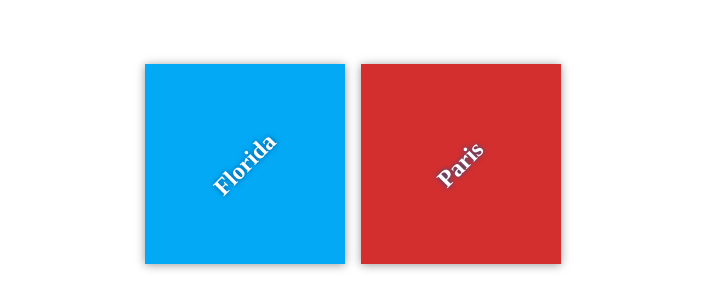
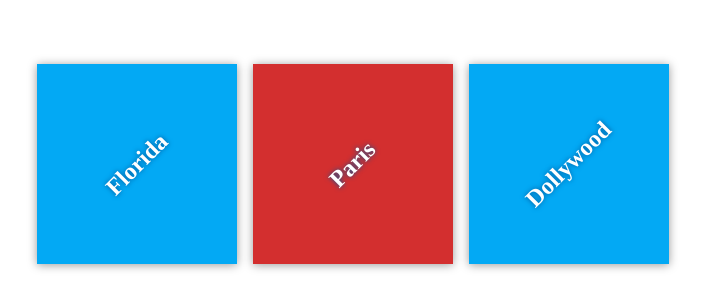
Before and after one commit to BRodgers-NZ/My-Travel-Plans, a plain HTML site: page index.html in a window 1280 px wide. Shown: the part 236-544 px from the top of the page, without its empty margins (287-992 px from the left). Drawn offline with Linux system fonts and the light colour scheme.

Commit message:
Add Starting Destinations

```diff
--- a/index.html
+++ b/index.html
@@ -17,6 +17,10 @@
             <div class="destination" id="paris">
                 <h2>Paris</h2>
             </div>
+
+            <div class="destination" id="dollywood">
+                <h2>Dollywood</h2>
+            </div>
         </div>
     </div>
 
```
